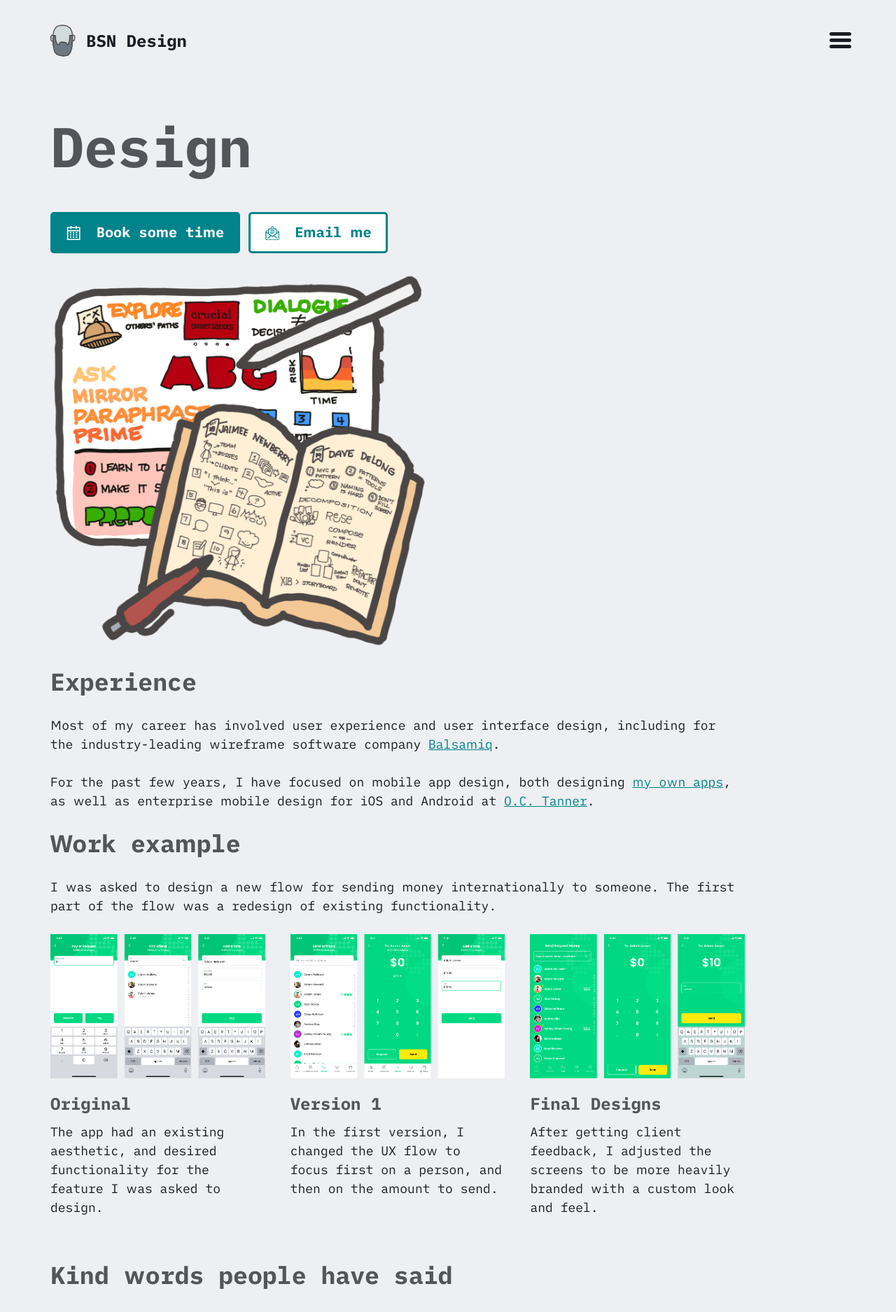
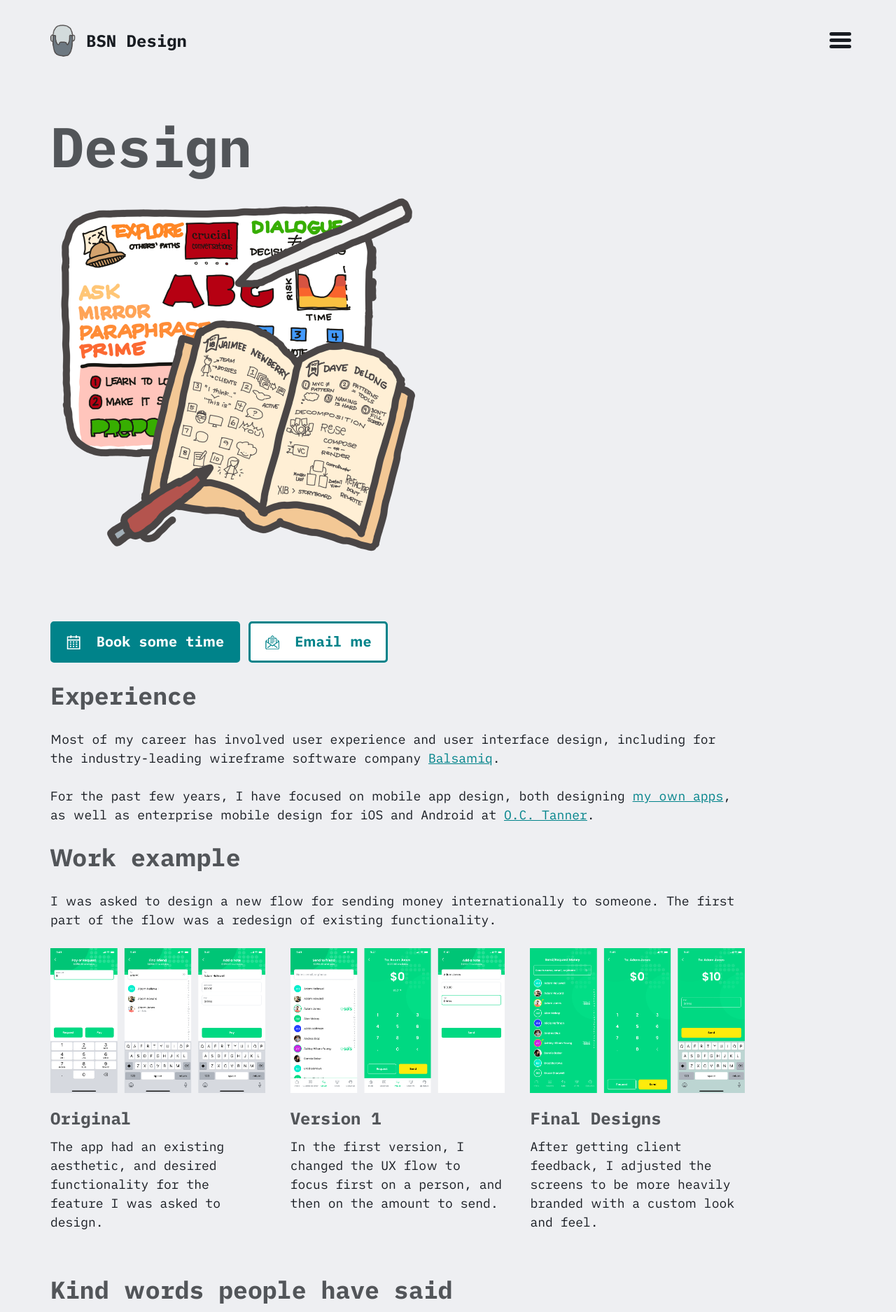
Before and after one commit to bsn-design/bsn-design.github.io, a Jekyll site: the page built from mobile/design.md, in a window 1280 px wide. Shown: the top 1875 px of the page at 70% size. Built offline with Jekyll 4.4.1, drawn with Linux system fonts in a browser that asks for light colours.

Commit message:
Revert "Clean up spacing on offering images"
This reverts commit 737ccd1abbbaaf20c128941b77405119d4a63164.

```diff
--- a/_sass/basically-basic/_entries.scss
+++ b/_sass/basically-basic/_entries.scss
@@ -82,17 +82,6 @@
   margin-top: 1rem;
 }
 
-
-/*
-   Offerings
-   ========================================================================== */
-
-.entry-content {
-  .offering-image {
-    max-width: 30rem;
-  }
-}
-
 .offerings {
   .entry-image {
     opacity: 0;
@@ -100,7 +89,7 @@
 
   .entry-image-link {
     aspect-ratio: 1;
-    background-size: contain;
+    background-size: cover;
     background-repeat: no-repeat;
     transition: background-image ease-in-out 300ms;
   }
--- a/_sass/basically-basic/_intro.scss
+++ b/_sass/basically-basic/_intro.scss
@@ -59,6 +59,10 @@
 }
 
 .intro-more {
+  .offering-image {
+    max-width: 30rem;
+  }
+
   > p:first-child {
     font-size: 1.125em;
     line-height: 1.625;
--- a/mobile/design.md
+++ b/mobile/design.md
@@ -2,9 +2,9 @@
 title: Design
 layout: work
 permalink: /mobile/design/
+introduction: |
+    ![Design](/assets/images/sketchnotes-hover.png){:.offering-image}
 ---
-
-![Design](/assets/images/sketchnotes-hover.png){:.offering-image}
 
 ## Experience
 
```
Also changed, not shown: mobile/engineering.md (+2 -2 lines), mobile/product.md (+2 -2 lines), assets/images/leaders-hover.png, assets/images/leaders.png, assets/images/mobile-hover.png, assets/images/mobile.png, assets/images/sketchnotes-hover.png, assets/images/sketchnotes.png.
